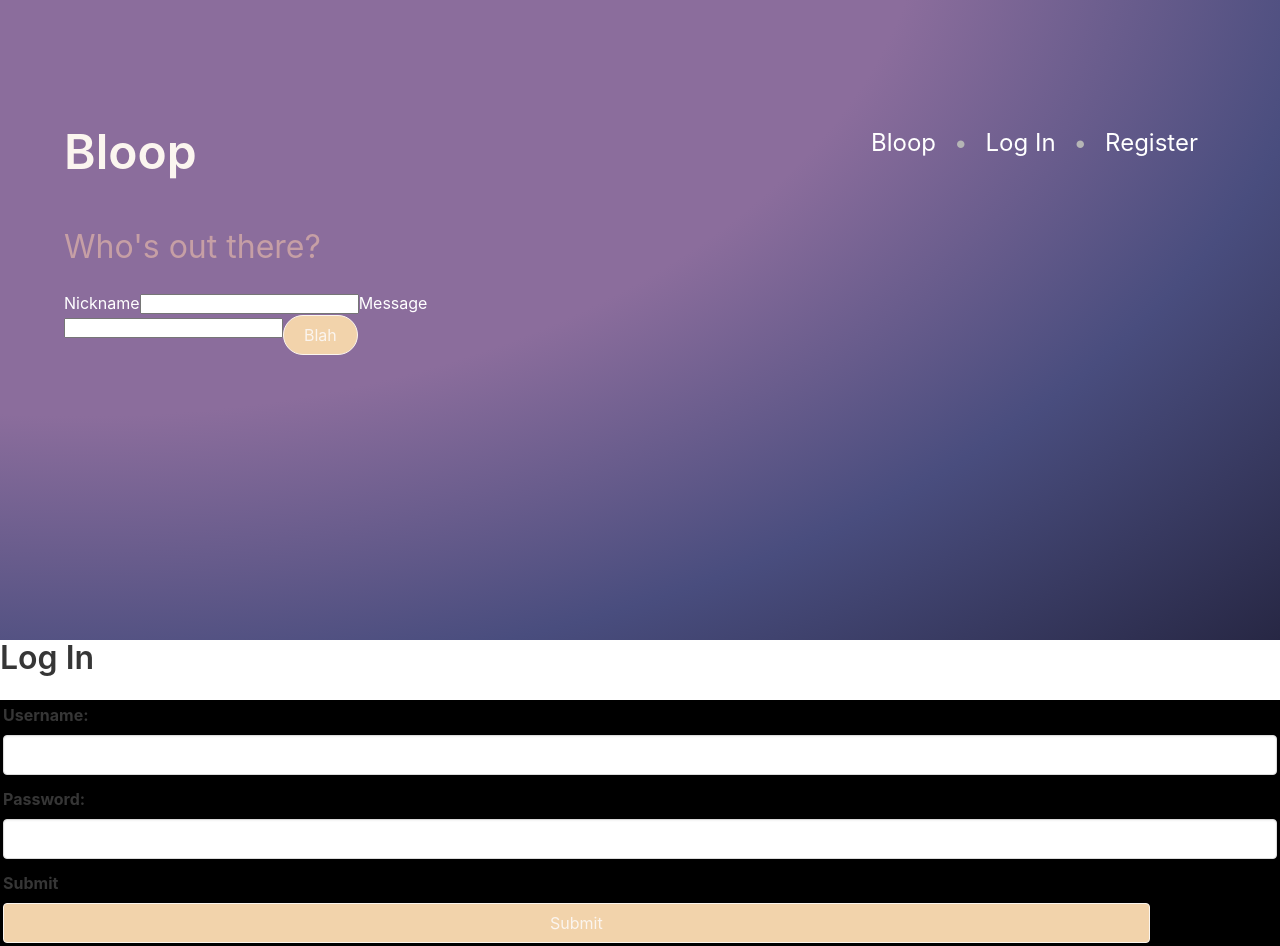
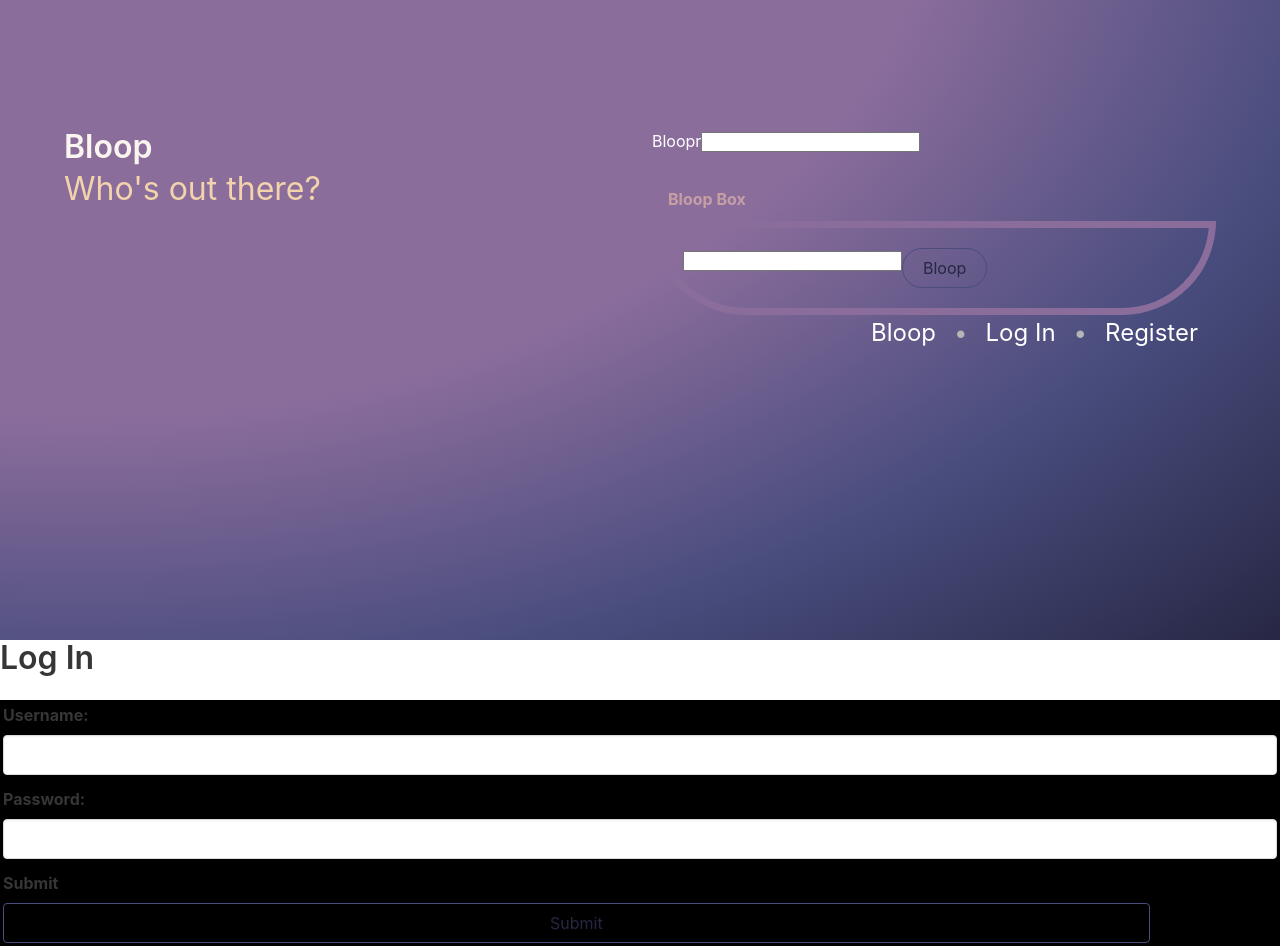
Before and after one commit to baezus/bloop2, a React (Create React App) app in the folder bloop/: page /users/login in a window 1280 px wide. Shown: the part 160-1106 px from the top of the page. Built offline with nearby package versions, Linux system fonts and the light colour scheme.

Commit message:
Tons of SASS and Bulma display edits to the WebSocket.

```diff
--- a/bloop/src/components/App.js
+++ b/bloop/src/components/App.js
@@ -53,18 +53,12 @@ class App extends Component {
                 <div className="container">
                   <div className="columns">
                     <div className="column">
-                      <h1 className="title is-1">Bloop</h1><br/>
+                      <h1 className="title">Bloop</h1>
                       <h3 className="subtitle is-3">Who's out there?</h3>
-                      <Blah />
+
                     </div>
                     <div className="column">
-                      <nav className="breadcrumb is-right is-large has-bullet-separator" aria-label="breadcrumbs">
-                        <ul>
-                          <li className="nav-link"><Link to="/" className="nav-link">Bloop</Link></li>
-                          <li><Link to="/users/login" className="nav-link">Log In</Link></li>
-                          <li><Link to="/users/signup" className="nav-link">Register</Link></li>
-                        </ul>
-                      </nav>
+
 
                       {/* <div>
                         <span>Nickname</span>
@@ -82,6 +76,14 @@ class App extends Component {
                         <button onClick={this.onMessageSubmit}>Send</button>
                         <div>{this.renderChat()}</div>
                       </div> */}
+                      <Blah />
+                      <nav className="breadcrumb is-right is-large has-bullet-separator" aria-label="breadcrumbs">
+                        <ul>
+                          <li className="nav-link"><Link to="/" className="nav-link">Bloop</Link></li>
+                          <li><Link to="/users/login" className="nav-link">Log In</Link></li>
+                          <li><Link to="/users/signup" className="nav-link">Register</Link></li>
+                        </ul>
+                      </nav>
                     </div>
                   </div>
                 </div>
--- a/bloop/src/components/Blah.js
+++ b/bloop/src/components/Blah.js
@@ -33,9 +33,11 @@ class Blah extends React.Component {
     const { chat } = this.state;
     return chat.map(({ nickname, msg }, idx) => (
       <div key={idx}>
-        <span style={{ color: 'green' }}>{nickname} </span>
+        <div className="sentBlooper">
+        <span className="blooper">{nickname} </span>
 
-        <span>{msg}</span>
+        <span className="sentBloop">{msg}</span>
+      </div>
       </div>
     ));
   }
@@ -43,21 +45,30 @@ class Blah extends React.Component {
   render() {
 
   return (
-      <div>
-        <span>Nickname</span>
+    <div className="above">
+        <div className = "blooperAnnounce block">
+          <span>Bloopr</span>
           <input
             name="nickname"
             onChange={e => this.onTextChange(e)}
             value={this.state.nickname}
           />
-        <span>Message</span>
+        </div>
+    <div className="message">
+      <div className="message-header">Bloop Box</div>
+      <div className = "bloopBox message-body">
+        <div className="bloopBin">{this.renderChat()}</div>
+        <div className="bloopText">
+          <span></span>
           <input
             name="msg"
             onChange={e => this.onTextChange(e)}
             value={this.state.msg}
           />
-        <button className="button is-outlined is-rounded" onClick={this.onMessageSubmit}>Blah</button>
-        <div>{this.renderChat()}</div>
+          <button className="button is-outlined is-rounded" onClick={this.onMessageSubmit}>Bloop</button>
+        </div>
+      </div>
+    </div>
     </div>
    );
   }
--- a/bloop/src/styles/blah.scss
+++ b/bloop/src/styles/blah.scss
@@ -7,3 +7,7 @@ form button { width: 9%; background: #fbf5ef; border: none; padding: 10px; }
 #messages li { padding: 5px 10px; }
 #messages li:nth-child(odd) { background: #eee; }
 #messages { margin-bottom: 40px }
+
+.message-header {
+  border-color: #8b6d9c;
+}
--- a/bloop/src/styles/bloop.scss
+++ b/bloop/src/styles/bloop.scss
@@ -32,9 +32,9 @@ body {
 }
 
 .hero.is-success .title {
-  color: #fbf5ef;
+  color: $accentBright;
 }
 
 .hero.is-success .subtitle {
-  color: #c69fa5;
+  color: $accentLight;
 }
--- a/bloop/src/styles/variables.scss
+++ b/bloop/src/styles/variables.scss
@@ -1,5 +1,25 @@
 $primaryColor: #272744;
+$primaryShadow: #494d7e;
+
+$ghostColor: #8b6d9c;
+$drowsyPeach: #c69fa5;
+
+$accentLight: #f2d3ab;
+$accentBright: #fbf5ef;
+
+
+
+
+
 $card-background-color: #494d7e;
-$button-color: #fbf5ef;
-$button-background-color: #f2d3ab;
-$button-border-color: #fbf5ef;
+$button-color: #272744;
+$button-background-color: transparent;
+$button-border-color: #494d7e;
+$message-header-background-color: transparent;
+$message-background-color: transparent;
+$message-body-border-color: #8b6d9c;
+$message-header-border-color: #8b6d9c;
+$message-header-body-border-width: 7px;
+$message-body-radius: 10rem;
+$message-header-radius: 2rem;
+$message-header-color: #c69fa5;
```
Also changed, not shown: 1 other file (tests, documents, lock files or other folders). Lines whose indentation alone changed are shown as unchanged.
